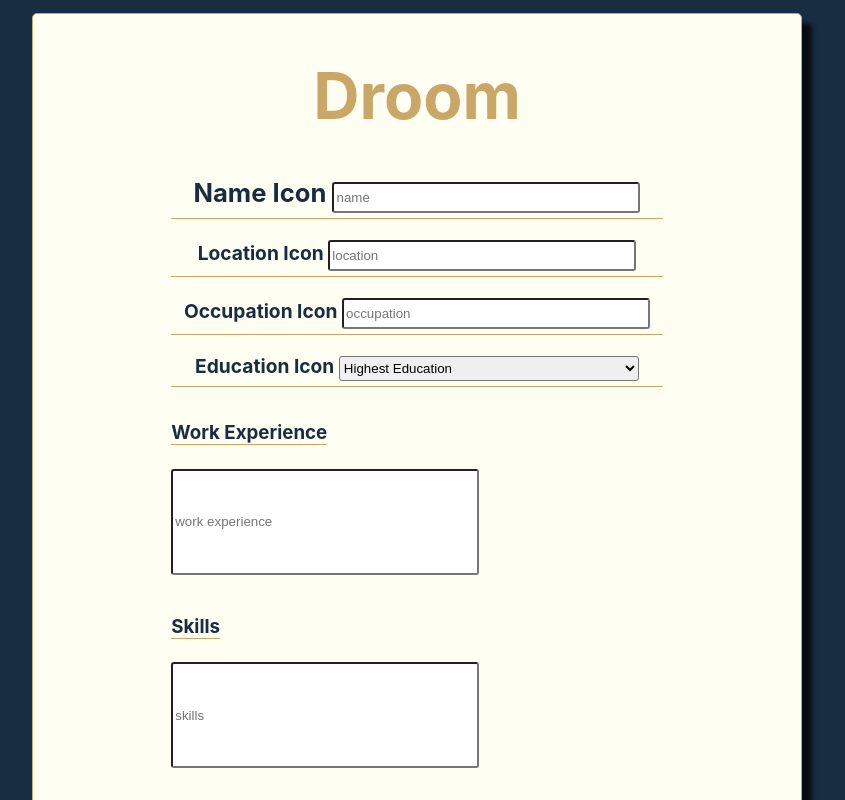
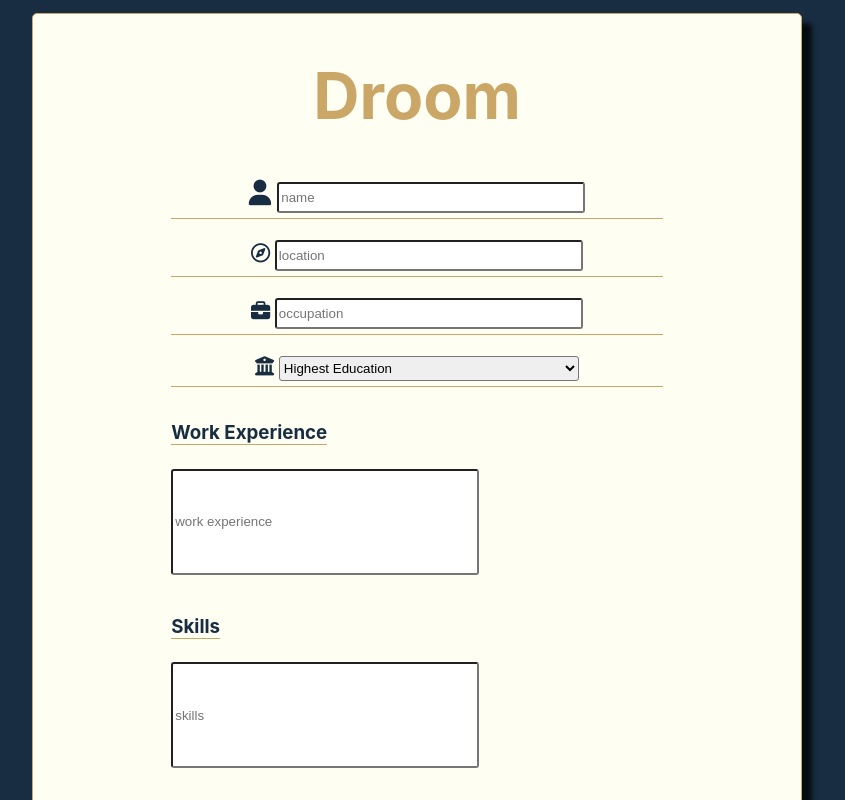
Before and after one commit to Build-Week-Droom-1/Front-End, a React (Create React App) app: page /jobseeker-profile/edit in a window 1280 px wide. Shown: the top 800 px of the page, without its empty margins (223-1068 px from the left). Built offline with nearby package versions, Linux system fonts and the light colour scheme.

Commit message:
added icons and correct navlinks in profiles

```diff
--- a/public/index.html
+++ b/public/index.html
@@ -3,6 +3,7 @@
   <head>
     <meta charset="utf-8" />
     <link rel="icon" href="%PUBLIC_URL%/favicon.ico" />
+    <script src="https://kit.fontawesome.com/f8c9eb099e.js" crossorigin="anonymous"></script>
     <meta name="viewport" content="width=device-width, initial-scale=1" />
     <meta name="theme-color" content="#000000" />
     <meta
--- a/src/App.js
+++ b/src/App.js
@@ -2,8 +2,6 @@ import React from "react";
 import "./App.css";
 import SignUpForm from "./components/onboarding/SignUpForm";
 import LogInForm from "./components/onboarding/LogInForm";
-import Title from "./components/onboarding/Title";
-import Navigation from "./components/onboarding/Navigation";
 import JobSeekerInfo from "./components/onboarding/JobSeekerInfo";
 import CompanyInfo from "./components/onboarding/CompanyInfo";
 import CompanyDashboard from "./components/dashboard/CompanyDashboard";
--- a/src/components/dashboard/CompanyEdit.js
+++ b/src/components/dashboard/CompanyEdit.js
@@ -106,7 +106,7 @@ const CompanyEdit = () => {
             <Card>
                 <DashboardTitle />
                 <ProfileContainer onSubmit={handleSubmit(onSubmit)}>
-                    <ProfileName><span>Name Icon</span>{' '}
+                    <ProfileName><span><i class="fas fa-users"></i></span>{' '}
                         <StyledInput
                             type="text"
                             placeholder="name"
@@ -115,7 +115,7 @@ const CompanyEdit = () => {
                         />
                         {errors.name && "name is required"}
                     </ProfileName>
-                    <ProfileLocation><span>Location Icon</span>{' '}
+                    <ProfileLocation><span><i class="far fa-compass"></i></span>{' '}
                         <StyledInput
                             type="text"
                             placeholder="location"
--- a/src/components/dashboard/CompanyNav.js
+++ b/src/components/dashboard/CompanyNav.js
@@ -31,12 +31,12 @@ const CompanyNav = () => {
   return (
     <>
       <NavLinkContainer>
-        <StyledNavLink to="JOB LISTING LINK">Add Job Listing</StyledNavLink>
+        <StyledNavLink to="post-job">Add Job Listing</StyledNavLink>
         <StyledNavLink to="company-swipe">See Applicants</StyledNavLink>
         <StyledNavLink to="company-matches">My Matches</StyledNavLink>
       </NavLinkContainer>
       <NavLinkContainer>
-        <StyledNavLink to="EDIT PROFILE LINK">Edit Profile</StyledNavLink>
+        <StyledNavLink to="company-profile/edit">Edit Profile</StyledNavLink>
         <StyledNavLink to="DELETE PROFILE LINK">Delete Profile</StyledNavLink>
       </NavLinkContainer>
     </>
--- a/src/components/dashboard/CompanyProfile.js
+++ b/src/components/dashboard/CompanyProfile.js
@@ -55,8 +55,8 @@ const CompanyProfile = () => {
             <Card>
                 <DashboardTitle />
                 <ProfileContainer>
-                    <ProfileName><span>Name Icon</span>{' '}Company Name Here</ProfileName>
-                    <ProfileLocation><span>Location Icon</span>{' '}Location Here</ProfileLocation>
+                    <ProfileName><span><i class="fas fa-users"></i></span>{' '}Company Name Here</ProfileName>
+                    <ProfileLocation><span><i class="far fa-compass"></i></span>{' '}Location Here</ProfileLocation>
                     <DescriptionDiv>
                         <h3>Description</h3>
                         <p>Actual Description</p>
--- a/src/components/dashboard/JobSeekerEdit.js
+++ b/src/components/dashboard/JobSeekerEdit.js
@@ -112,7 +112,7 @@ const JobSeekerEdit = () => {
             <Card>
                 <DashboardTitle />
                 <ProfileContainer onSubmit={handleSubmit(onSubmit)}>
-                    <ProfileName><span>Name Icon</span>{' '}
+                    <ProfileName><span><i class="fas fa-user"></i></span>{' '}
                         <StyledInput
                             type="text"
                             placeholder="name"
@@ -121,7 +121,7 @@ const JobSeekerEdit = () => {
                         />
                         {errors.name && "Name is required"}
                     </ProfileName>
-                    <ProfileDetails><span>Location Icon</span>{' '}
+                    <ProfileDetails><span><i class="far fa-compass"></i></span>{' '}
                         <StyledInput
                             type="text"
                             placeholder="location"
@@ -130,7 +130,7 @@ const JobSeekerEdit = () => {
                         />
                         {errors.location && "location is required"}
                     </ProfileDetails>
-                    <ProfileDetails><span>Occupation Icon</span>{' '}
+                    <ProfileDetails><span><i class="fas fa-briefcase"></i></span>{' '}
                         <StyledInput
                             type="text"
                             placeholder="occupation"
@@ -139,7 +139,7 @@ const JobSeekerEdit = () => {
                         />
                         {errors.occupation && "occupation is required"}
                     </ProfileDetails>
-                    <ProfileDetails><span>Education Icon</span>{' '}
+                    <ProfileDetails><span><i class="fas fa-university"></i></span>{' '}
                         <StyledDropDown name="education" ref={register({ required: true })}>
                             <option value="" selected disabled>
                                 Highest Education
--- a/src/components/dashboard/JobSeekerNav.js
+++ b/src/components/dashboard/JobSeekerNav.js
@@ -35,7 +35,7 @@ const JobSeekerNav = () => {
         <StyledNavLink to="/seeker-matches">My Matches</StyledNavLink>
       </NavLinkContainer>
       <NavLinkContainer>
-        <StyledNavLink to="EDIT PROFILE LINK">Edit Profile</StyledNavLink>
+        <StyledNavLink to="/jobseeker-profile/edit">Edit Profile</StyledNavLink>
         <StyledNavLink to="DELETE PROFILE LINK">Delete Profile</StyledNavLink>
       </NavLinkContainer>
     </>
--- a/src/components/dashboard/JobSeekerProfile.js
+++ b/src/components/dashboard/JobSeekerProfile.js
@@ -55,10 +55,10 @@ const JobSeekerProfile = () => {
             <Card>
                 <DashboardTitle />
                 <ProfileContainer>
-                    <ProfileName><span>Name Icon</span>{' '}Job Seeker Name Here</ProfileName>
-                    <ProfileDetails><span>Location Icon</span>{' '}Location Here</ProfileDetails>
-                    <ProfileDetails><span>Occupation Icon</span>{' '}Occupation Here</ProfileDetails>
-                    <ProfileDetails><span>Education Icon</span>{' '}Education Here</ProfileDetails>
+                    <ProfileName><span><i class="fas fa-user"></i></span>{' '}Job Seeker Name Here</ProfileName>
+                    <ProfileDetails><span><i class="far fa-compass"></i></span>{' '}Location Here</ProfileDetails>
+                    <ProfileDetails><span><i class="fas fa-briefcase"></i></span>{' '}Occupation Here</ProfileDetails>
+                    <ProfileDetails><span><i class="fas fa-university"></i></span>{' '}Education Here</ProfileDetails>
                     <DescriptionDiv>
                         <h3>Work Experience</h3>
                         <p>Actual Work Experience</p>
```
Also changed, not shown: 1 other file (tests, documents, lock files or other folders).
